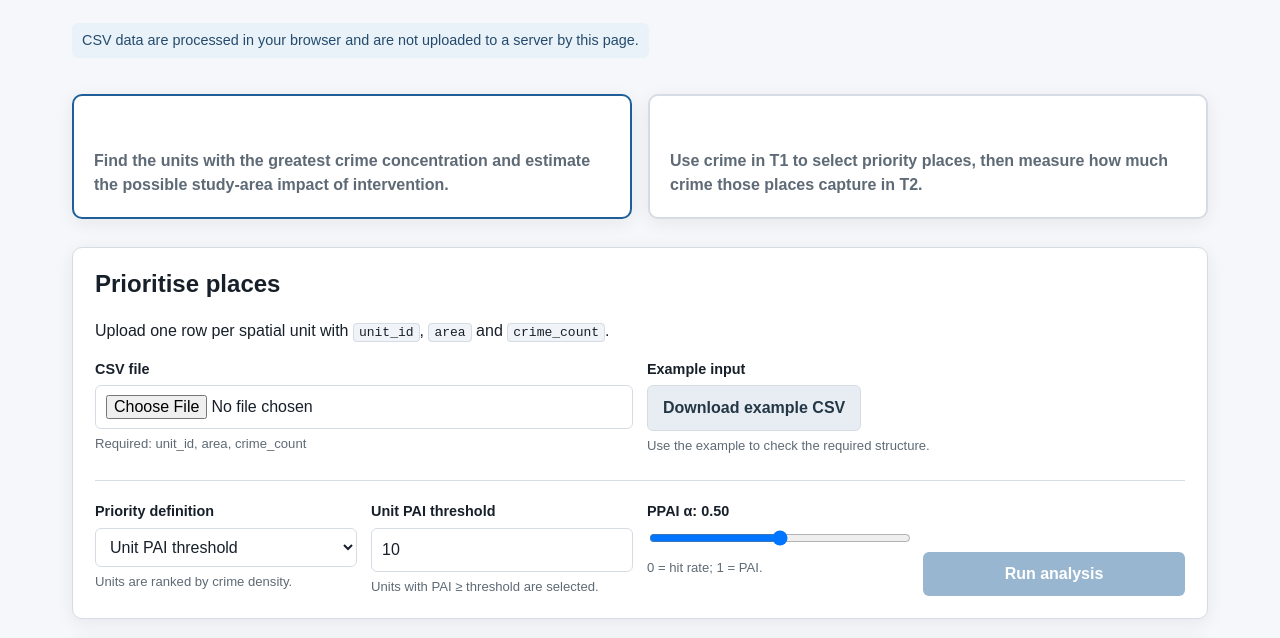
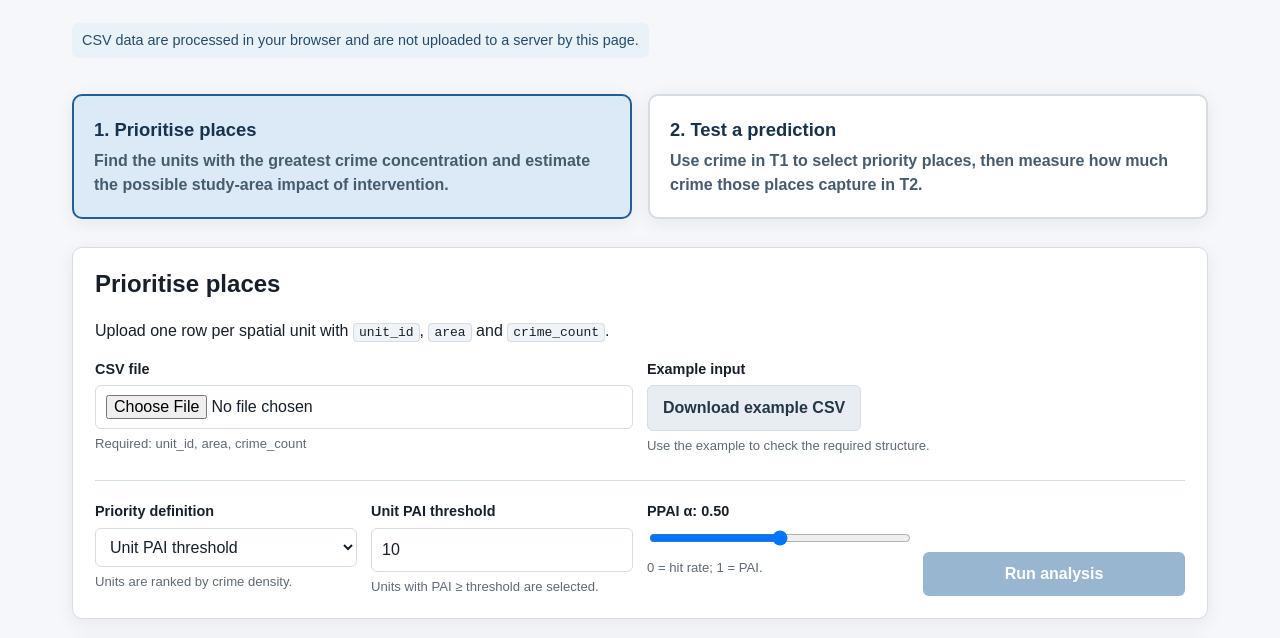
Before and after one commit to routineactivity/pai-tool, a plain HTML site: page index.html in a window 1280 px wide. Shown: the part 145-783 px from the top of the page. Drawn offline with nearby package versions, Linux system fonts and the light colour scheme.

Commit message:
Enhance mode-card styles for better visibility

```diff
--- a/index.html
+++ b/index.html
@@ -94,10 +94,23 @@
       transition: border-color 0.15s ease, transform 0.15s ease;
     }
 
-    .mode-card:hover { transform: translateY(-1px); border-color: #9fb7cc; }
-    .mode-card.active { border-color: var(--accent); }
-    .mode-card strong { display: block; font-size: 1.15rem; margin-bottom: 5px; }
-    .mode-card span { color: var(--muted); }
+    .mode-card { color: #17324d; }
+    .mode-card:hover {
+      transform: translateY(-1px);
+      border-color: #8fb7d8;
+      background: #eaf4fc;
+    }
+    .mode-card.active {
+      border-color: var(--accent);
+      background: #dceaf7;
+    }
+    .mode-card strong {
+      display: block;
+      font-size: 1.15rem;
+      margin-bottom: 5px;
+      color: #17324d;
+    }
+    .mode-card span { color: #465c6d; }
 
     .panel {
       background: var(--surface);
```
